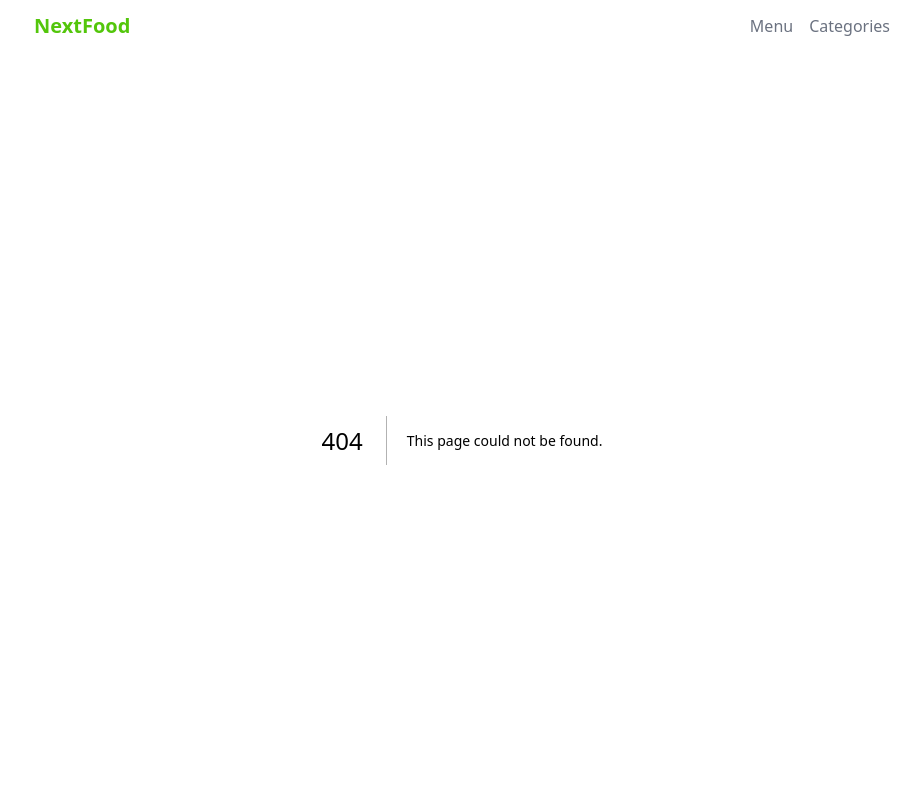
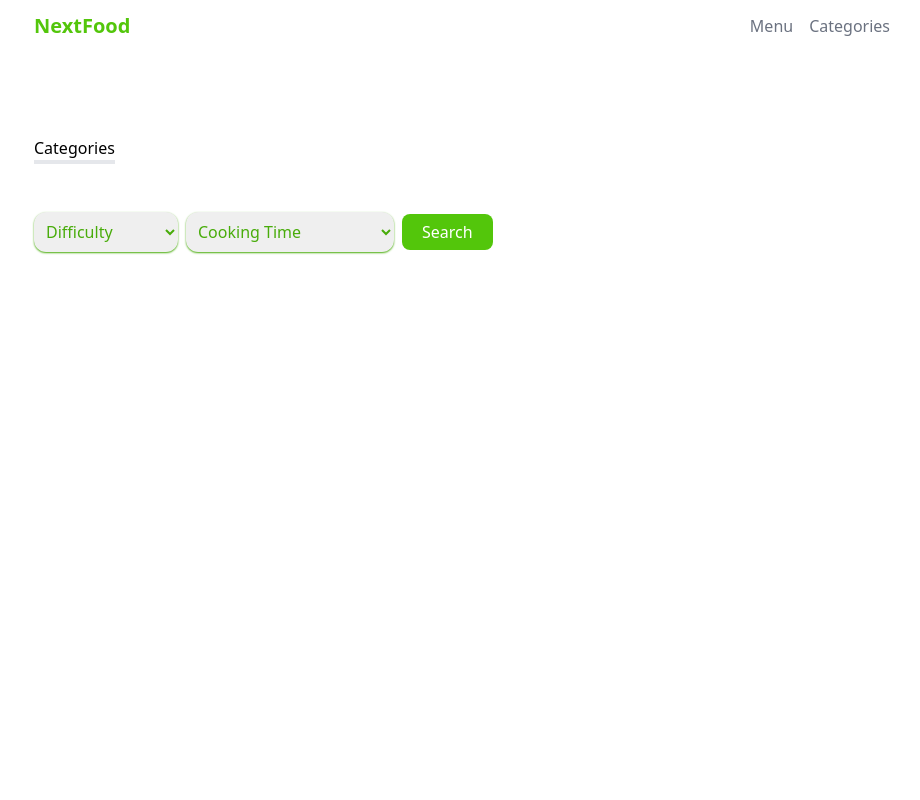
Before and after one commit to itS-ShhB/nextfood, a Next.js app: page /categories in a window 1280 px wide. Before the commit this address had no page. Shown: the top 800 px of the page, without its empty margins (178-1098 px from the left). Built offline with nearby package versions, Linux system fonts and the light colour scheme.

Commit message:
Added Animation

```diff
--- a/components/layout/Layout.js
+++ b/components/layout/Layout.js
@@ -1,17 +1,18 @@
 import Link from "next/link";
+import { motion } from "framer-motion"
 
 function Layout({ children }) {
   return (
     <>
       <header className="max-w-4xl pt-3 m-auto flex justify-between items-center px-5 py-0">
-        <div className="">
+        <motion.div whileTap={{scale: 0.8}} whileHover={{scale: 1.2}}>
           <Link
             href="/"
             className="text-[#53c60b] font-semibold text-xl hover:border-b-2 border-gray-600 pb-2"
           >
             NextFood
           </Link>
-        </div>
+        </motion.div>
         <div>
           <Link
             href="/menu"
--- a/components/modules/Banner.js
+++ b/components/modules/Banner.js
@@ -14,7 +14,7 @@ function Banner() {
           bikes or in foot.
         </span>
         <Link
-          className="bg-[#53c60b] text-white py-3 px-8 w-fit mt-8 rounded-md"
+          className="bg-[#53c60b] text-white py-3 px-8 w-fit mt-8 rounded-md hover:bg-white hover:text-[#53c60b] transition ease-in-out delay-75 hover:border-[#53c60b] hover:border-2 border-2"
           href="/menu"
         >
           See All
--- a/components/modules/Card.js
+++ b/components/modules/Card.js
@@ -31,7 +31,7 @@ function Card(props) {
       </div>
       <Link
         href={`/menu/${id}`}
-        className="bg-[#53c60b] text-white block w-full text-center mt-5 py-1 px-0 rounded"
+        className="bg-[#53c60b] text-white block w-full transition ease-in-out delay-75 text-center mt-5 py-1 px-0 rounded-xl border-2 hover:border-2 hover:border-[#53c60b] hover:bg-white hover:text-[#53c60b]"
       >
         See Details
       </Link>
--- a/components/modules/Guide.js
+++ b/components/modules/Guide.js
@@ -4,19 +4,19 @@ function Guide() {
   return (
     <div className="flex justify-between mb-20 mt-4">
       <Link
-        className="shadow-lg rounded-lg py-4 px-12 cursor-pointer"
+        className="shadow-lg rounded-lg py-4 px-12 cursor-pointer  border-2 hover:border-2 hover:border-[#53c60b] hover:text-[#53c60b] hover:shadow-lg transition ease-in-out delay-75"
         href="/menu"
       >
         Menu
       </Link>
       <Link
-        className="shadow-lg rounded-lg py-4 px-12 cursor-pointer"
+        className="shadow-lg rounded-lg py-4 px-12 cursor-pointer  border-2 hover:border-2 hover:border-[#53c60b] hover:text-[#53c60b] hover:shadow-lg transition ease-in-out delay-75"
         href="/categories"
       >
         Categories
       </Link>
       <Link
-        className="shadow-lg rounded-lg py-4 px-12 cursor-pointer"
+        className="shadow-lg rounded-lg py-4 px-12 cursor-pointer  border-2 hover:border-2 hover:border-[#53c60b] hover:text-[#53c60b] hover:shadow-lg transition ease-in-out delay-75"
         href="/"
       >
         Discount
--- /dev/null
+++ b/components/templates/CategoriesPage.js
@@ -0,0 +1,31 @@
+import React from "react";
+
+function CategoriesPage() {
+  return (
+    <div className="max-w-4xl m-auto mt-24">
+      <h2 className="border-b-4 ml-5 border-[#53c60b w-fit mb-12 text-3xl]">
+        Categories
+      </h2>
+      <div className='ml-5'>
+        <div>
+          <select className="border-none focus:border-none cursor-pointer hover:text-white hover:bg-[#48ac0a] ease-in-out transition delay-75 w-36 h-10 rounded-xl mr-2 p-2 text-[#48ac0a] shadow-sm shadow-[#48ac0a]">
+            <option>Difficulty</option>
+            <option>Easy</option>
+            <option>Medium</option>
+            <option>Hard</option>
+          </select>
+          <select className="border-none focus:border-none cursor-pointer hover:text-white hover:bg-[#48ac0a] ease-in-out transition delay-75 w-52 h-10 rounded-xl mr-2 p-2 text-[#48ac0a] shadow-sm shadow-[#48ac0a]">
+            <option>Cooking Time</option>
+            <option>More Than 30 Minutes</option>
+            <option>Less Than 30 Minutes</option>
+          </select>
+          <button className="bg-[#53c60b] text-white h-9 py-0 px-5 rounded-lg cursor-pointer">
+            Search
+          </button>
+        </div>
+      </div>
+    </div>
+  );
+}
+
+export default CategoriesPage;
--- a/package.json
+++ b/package.json
@@ -13,6 +13,7 @@
     "autoprefixer": "10.4.14",
     "eslint": "8.43.0",
     "eslint-config-next": "13.4.6",
+    "framer-motion": "^10.12.17",
     "json-server": "^0.17.3",
     "next": "13.4.6",
     "postcss": "8.4.24",
--- /dev/null
+++ b/pages/categories/index.js
@@ -0,0 +1,7 @@
+import CategoriesPage from "../../components/templates/CategoriesPage";
+
+function Categories() {
+  return <CategoriesPage />;
+}
+
+export default Categories;
```
Also changed, not shown: 1 other file (tests, documents, lock files or other folders).
